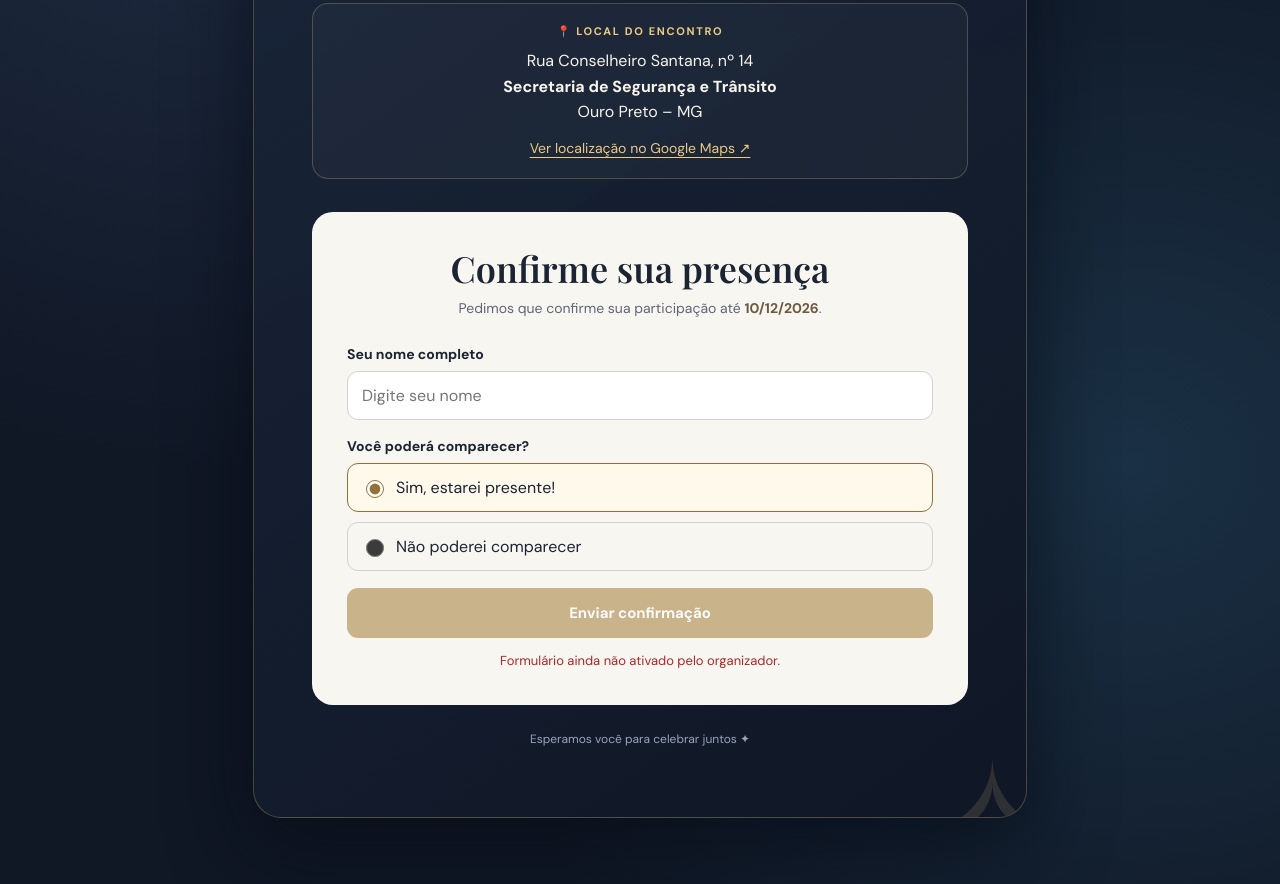
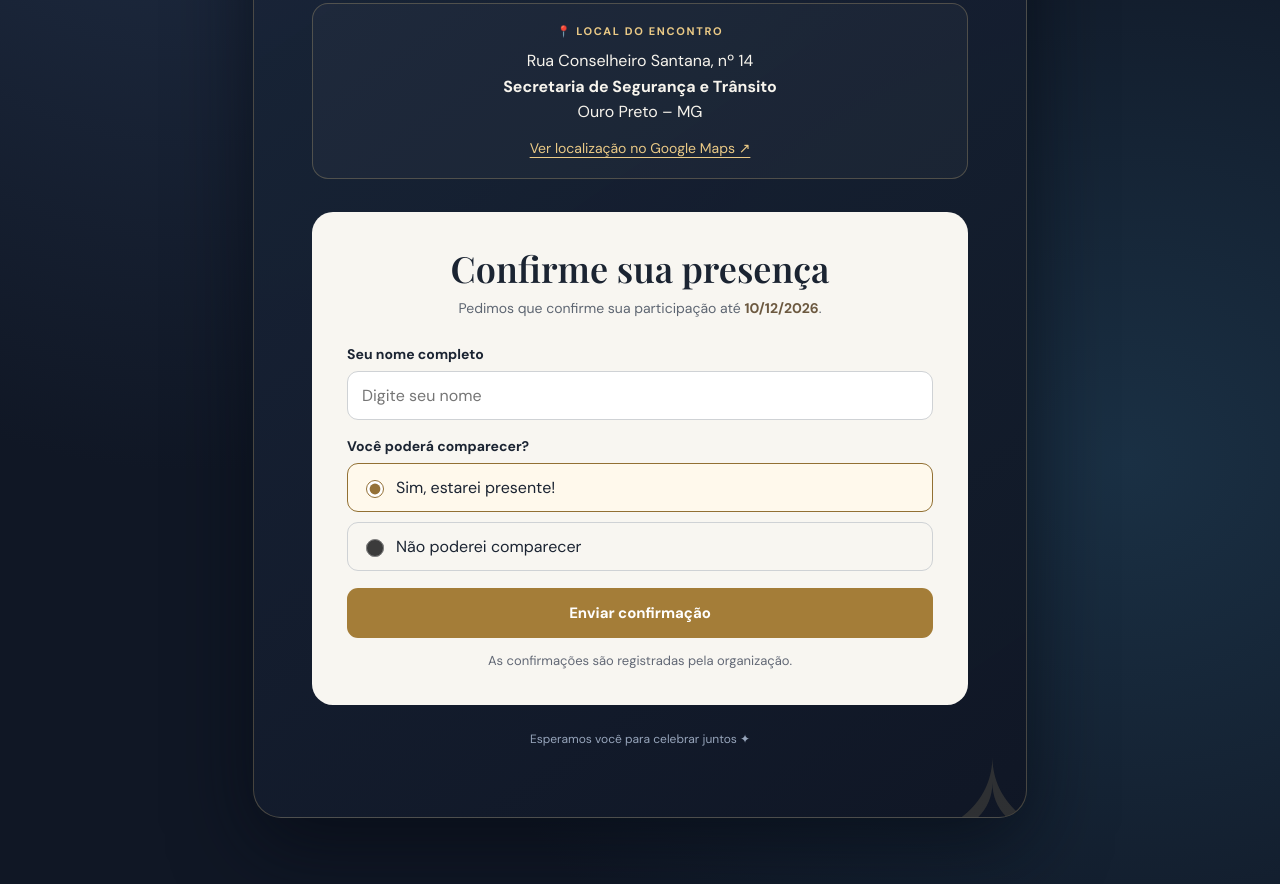
Before and after one commit to fakihabbo03-creator/confraternizacao-2026, a plain HTML site: page index.html in a window 1280 px wide. Shown: the part 523-1407 px from the top of the page. Drawn offline with nearby package versions, Linux system fonts and the light colour scheme.

Commit message:
Update index.html

```diff
--- a/index.html
+++ b/index.html
@@ -42,7 +42,7 @@
 <iframe name="respostaFrame" id="respostaFrame" title="Recebimento da confirmação" class="hidden"></iframe>
 <script>
   // Cole abaixo a URL terminada em /exec obtida ao implantar o Google Apps Script.
-  const APPS_SCRIPT_URL = 'COLE_AQUI_A_URL_DO_APPS_SCRIPT';
+  const APPS_SCRIPT_URL = 'https://script.google.com/macros/s/AKfycbxlf_3rhNYQdAgypejwjzrMcI2DSDU3XjcRekiAESZ2pe-bKYmpolkwebAcFJ527aHV5A/exec';
   const form=document.getElementById('rsvpForm'),status=document.getElementById('status'),btn=document.getElementById('submitBtn');
   let pendingId=null;
   function setStatus(msg,type=''){status.textContent=msg;status.className='notice '+type}
```
